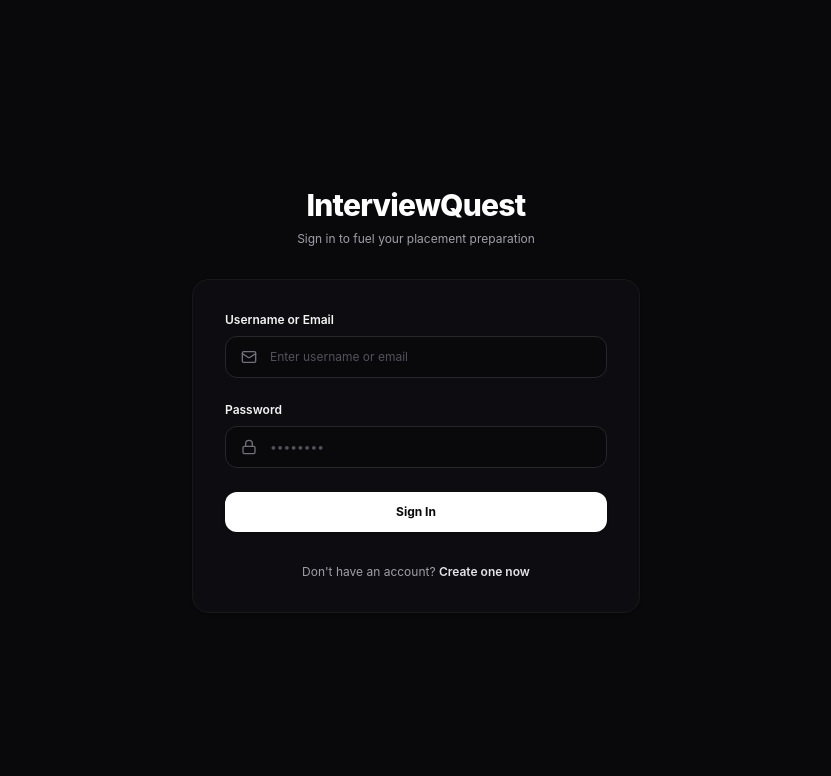
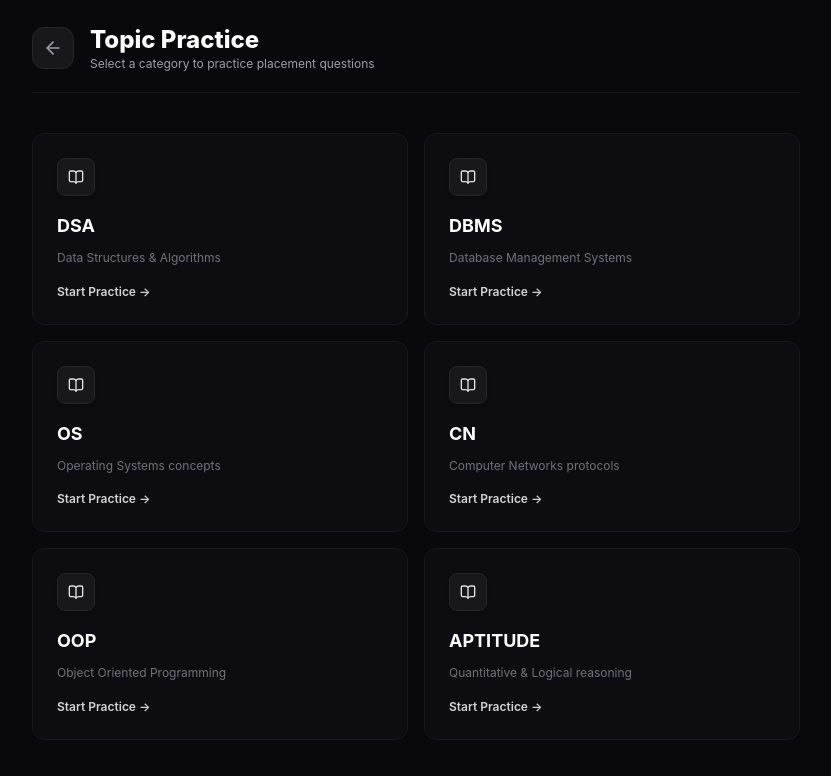
Before and after one commit to Suraj-Upadhye/InterviewQuest, a React (Vite) app in the folder interviewquestfrontend/: page /practice in a window 1280 px wide. Before the commit this address led to /login. Shown: the top 776 px of the page, without its empty margins (224-1055 px from the left). Built offline with nearby package versions, Linux system fonts and the light colour scheme; no server answers.

Commit message:
feat: allow public access to study subjects and restrict login to assessments and mock interviews

```diff
--- a/interviewquestfrontend/src/App.jsx
+++ b/interviewquestfrontend/src/App.jsx
@@ -59,7 +59,7 @@ function App() {
           <Route path="/dashboard" element={<PrivateRoute><Dashboard /></PrivateRoute>} />
           <Route path="/profile" element={<PrivateRoute><Profile /></PrivateRoute>} />
           <Route path="/companies" element={<PrivateRoute><Companies /></PrivateRoute>} />
-          <Route path="/practice" element={<PrivateRoute><Practice /></PrivateRoute>} />
+          <Route path="/practice" element={<Practice />} />
           <Route path="/assessments" element={<PrivateRoute><Assessments /></PrivateRoute>} />
           <Route path="/mock-interview" element={<PrivateRoute><MockInterview /></PrivateRoute>} />
 
--- a/interviewquestfrontend/src/pages/LandingPage.jsx
+++ b/interviewquestfrontend/src/pages/LandingPage.jsx
@@ -102,7 +102,7 @@ const LandingPage = () => {
       const el = document.getElementById(link.substring(1));
       if (el) el.scrollIntoView({ behavior: 'smooth' });
     } else {
-      navigate(user ? link : '/login');
+      navigate(link);
     }
   };
 
@@ -359,7 +359,7 @@ const LandingPage = () => {
                   </p>
                 </div>
                 <button
-                  onClick={() => navigate(user ? subj.link : '/login')}
+                  onClick={() => navigate(subj.link)}
                   className="inline-flex items-center text-sm font-bold text-zinc-700 dark:text-zinc-300 hover:text-zinc-950 dark:hover:text-white cursor-pointer group-hover:translate-x-0.5 transition-transform"
                 >
                   <span>Launch Study</span>
--- a/interviewquestfrontend/src/pages/user/Practice.jsx
+++ b/interviewquestfrontend/src/pages/user/Practice.jsx
@@ -1,10 +1,12 @@
 import React, { useState } from 'react';
 import { useNavigate } from 'react-router-dom';
+import { useAuth } from '../../context/AuthContext';
 import API from '../../services/api';
 import { ArrowLeft, BookOpen, Code, Award, CheckCircle2, XCircle, AlertCircle, Loader2, RefreshCw } from 'lucide-react';
 
 const Practice = () => {
   const navigate = useNavigate();
+  const { user } = useAuth();
 
   const topics = [
     { name: 'DSA', desc: 'Data Structures & Algorithms', color: 'from-blue-500 to-indigo-600' },
@@ -91,7 +93,7 @@ const Practice = () => {
         {/* Header */}
         <header className="flex items-center space-x-4 mb-10 border-b border-zinc-200 dark:border-zinc-900 pb-5">
           <button
-            onClick={selectedTopic ? resetPractice : () => navigate('/dashboard')}
+            onClick={selectedTopic ? resetPractice : () => navigate(user ? '/dashboard' : '/')}
             className="p-2.5 bg-zinc-100 dark:bg-zinc-900 border border-zinc-200 dark:border-zinc-800 hover:bg-zinc-200 dark:hover:bg-zinc-800 rounded-xl transition text-zinc-550 dark:text-zinc-400 hover:text-zinc-900 dark:hover:text-white cursor-pointer"
           >
             <ArrowLeft className="w-5 h-5" />
```
Also changed, not shown: 1 other file (tests, documents, lock files or other folders).
